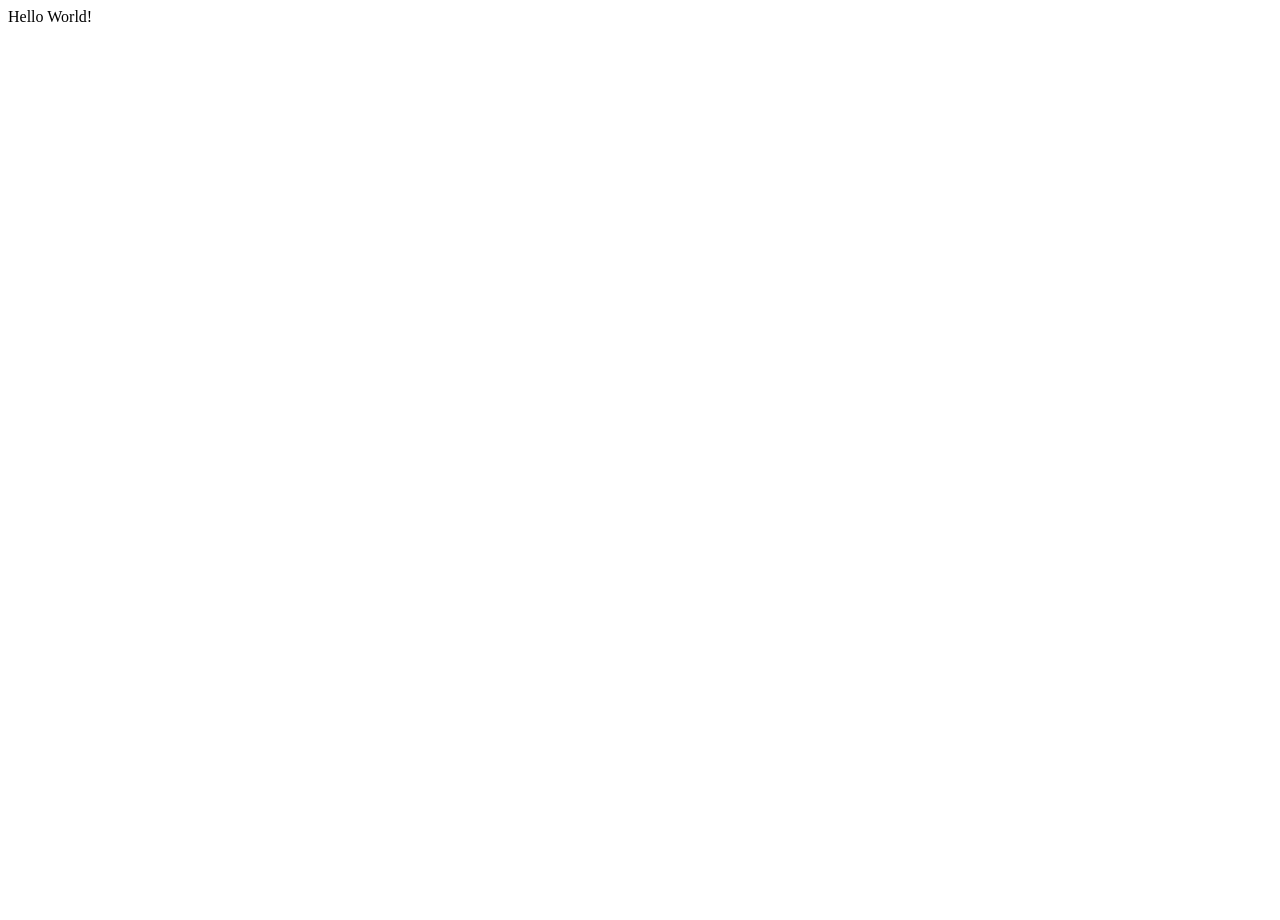
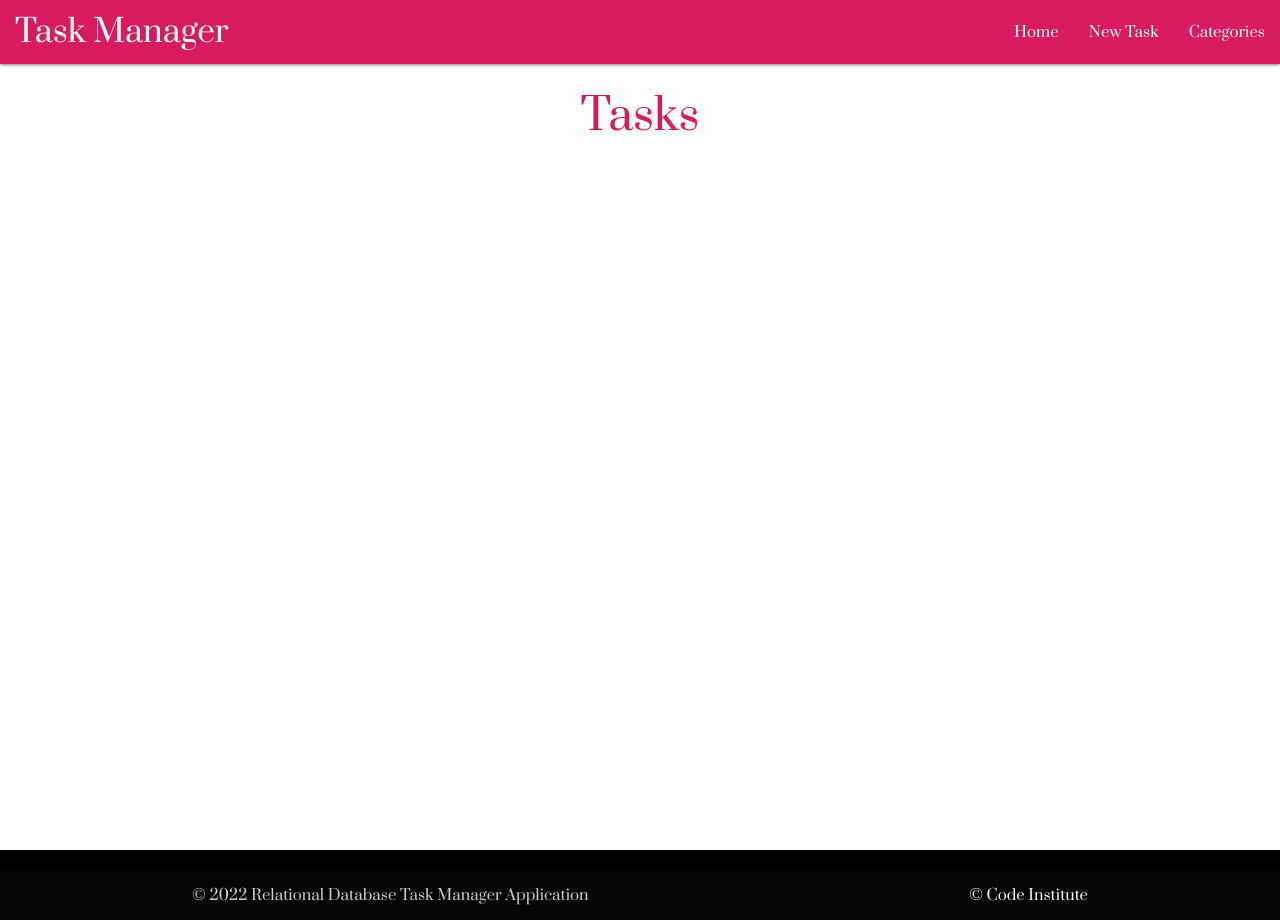
Before and after one commit to JoyZadan/relational-task-manager, a Flask app: page / in a window 1280 px wide. Before the commit the page is almost empty. Run offline with Flask 2, Linux system fonts and the light colour scheme; some libraries are stand-ins or nearby versions.

Commit message:
Use template inheritance to connect the tasks file with the base template, set up the main layout using materialize and add favicon

```diff
--- a/taskmanager/routes.py
+++ b/taskmanager/routes.py
@@ -11,9 +11,9 @@ from taskmanager.models import Category, Task
 def home():
     """
     to get the app running, create a basic app route
-    using the root0level directory of slash
+    using the root-level directory of slash
     this will be used to target the function, 'home'
     the function 'home' will return the rendered-template
     of 'base.html'
     """
-    return render_template("base.html")
+    return render_template("tasks.html")
--- /dev/null
+++ b/taskmanager/static/css/style.css
@@ -0,0 +1,31 @@
+@import url('https://fonts.googleapis.com/css2?family=Lato&family=Prata&display=swap');
+
+:root {
+    --ff: 'Prata', Serif;
+    --ff-secondary: 'Lato', Sans-Serif;
+
+    --fw-m: 600;
+    --fw-b: 800;
+
+    --fs-2: 5rem;
+    --fs-p: 1rem;
+}
+
+body {
+    display: flex;
+    min-height: 100vh;
+    flex-direction: column;
+    font-family: var(--ff);
+  }
+
+main {
+    flex: 1 0 auto;
+}
+
+p {
+    font-family: var(--ff-secondary);
+}
+
+.left-margin {
+    margin-left: 1rem;
+}
--- /dev/null
+++ b/taskmanager/static/js/script.js
@@ -0,0 +1,7 @@
+document.addEventListener('DOMContentLoaded', function() {
+    // sidebar initialization
+    let sidenav = document.querySelectorAll('.sidenav');
+    var instances = M.Sidenav.init(sidenav);
+    let slider = document.querySelectorAll('.slider');
+    var instances = M.Slider.init('.slider');
+  });
--- a/taskmanager/templates/base.html
+++ b/taskmanager/templates/base.html
@@ -4,11 +4,60 @@
     <meta charset="UTF-8">
     <meta http-equiv="X-UA-Compatible" content="IE=edge">
     <meta name="viewport" content="width=device-width, initial-scale=1.0">
+    <link rel="apple-touch-icon" sizes="180x180" href="{{ url_for('static', filename='images/apple-touch-icon.png') }}">
+    <link rel="icon" type="image/png" sizes="32x32" href="{{ url_for('static', filename='images/android-chrome-192x192.png') }}">
+    <link rel="icon" type="image/png" sizes="16x16" href="{{ url_for('static', filename='images/favicon-32x32.png') }}">
+    <link rel="stylesheet" href="https://cdnjs.cloudflare.com/ajax/libs/materialize/1.0.0/css/materialize.min.css" type="text/css">
+    <link rel="stylesheet" href="{{ url_for('static', filename='css/style.css') }}" type="text/css">
     <title>Relational Task Manager</title>
 </head>
 <body>
 
-    Hello World!
+    <header>
+        <!-- top navbar -->
+        <nav class="pink darken-1">
+            <div class="nav-wrapper">
+                <a href="{{ url_for('home') }}" class="brand-logo left-margin">Task Manager</a>
+                <link rel="stylesheet" href="https://cdnjs.cloudflare.com/ajax/libs/font-awesome/6.1.1/css/all.min.css"
+                    integrity="sha512-KfkfwYDsLkIlwQp6LFnl8zNdLGxu9YAA1QvwINks4PhcElQSvqcyVLLD9aMhXd13uQjoXtEKNosOWaZqXgel0g=="
+                    crossorigin="anonymous" referrerpolicy="no-referrer" />
+                <a href="#" data-target="mobile-demo" class="sidenav-trigger"><i class="fas fa-bars"></i></a>
+                <ul class="right hide-on-med-and-down">
+                    <li><a href="{{ url_for('home') }}">Home</a></li>
+                    <li><a href="">New Task</a></li>
+                    <li><a href="">Categories</a></li>
+                </ul>
+            </div>
+        </nav>
 
+        <!-- mobile sidebar -->
+        <ul class="sidenav" id="mobile-demo">
+            <li><a href="{{ url_for('home') }}">Home</a></li>
+            <li><a href="">New Task</a></li>
+            <li><a href="">Categories</a></li>
+        </ul>
+    </header>
+
+    <main class="container">
+        {% block content %}
+
+
+
+        {% endblock %}
+    </main>
+
+    <footer class="page-footer black">
+        <div class="footer-copyright">
+            <div class="container">
+                © 2022 Relational Database Task Manager Application
+                <a
+                    class="grey-text text-lighten-4 right" href="https://codeinstitute.net"
+                    target="_blank">&copy; Code Institute
+                </a>
+            </div>
+        </div>
+    </footer>
+    <script src="https://cdnjs.cloudflare.com/ajax/libs/materialize/1.0.0/js/materialize.min.js"></script>
+    <script src="{{ url_for('static', filename='js/script.js') }}"></script>
 </body>
 </html>
--- /dev/null
+++ b/taskmanager/templates/tasks.html
@@ -0,0 +1,8 @@
+{% extends "base.html" %}
+{% block content %}
+
+<h3 class="pink-text text-darken-1 center-align">Tasks</h3>
+
+
+
+{% endblock %}
```
Also changed, not shown: taskmanager/static/images/android-chrome-192x192.png (added), taskmanager/static/images/apple-touch-icon.png (added), taskmanager/static/images/favicon-16x16.png (added), taskmanager/static/images/favicon-32x32.png (added).
